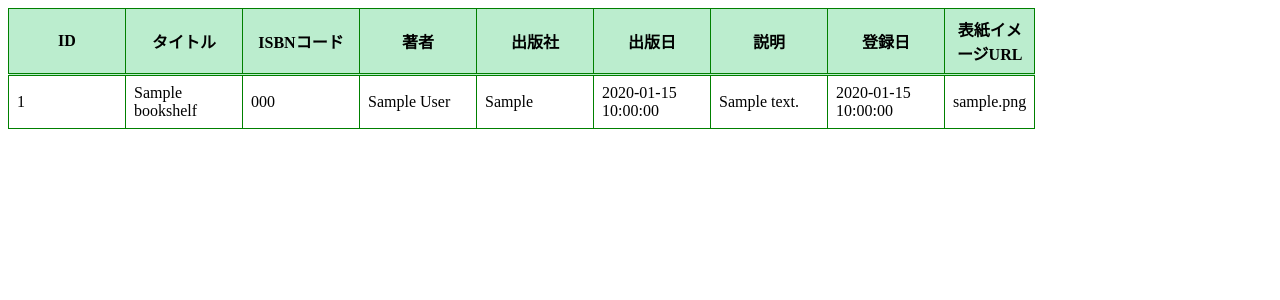
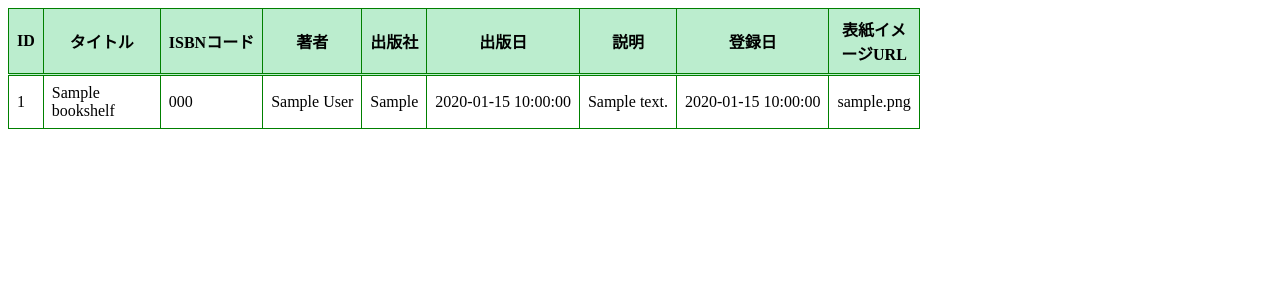
Before and after one commit to Nagatsuki46/meiho-bookshelf, a PHP site: page /bookshelflist_local.php in a window 1280 px wide. Shown: the top 300 px of the page. Run offline with PHP 8.4, Linux system fonts and the light colour scheme; tables that the repository leaves empty or names only in its code hold one stand-in row (values such as "Sample post"); some libraries are stand-ins or nearby versions.

Commit message:
Local版を追加

```diff
--- a/list.css
+++ b/list.css
@@ -5,7 +5,7 @@ Table {
 thead tr th{
     border-bottom:double 3px green;
     background-color: #bbedce;
-    width: 100px;
+    table-layout: fixed;
 }
 th,td{
     border: solid 1px green;
```
